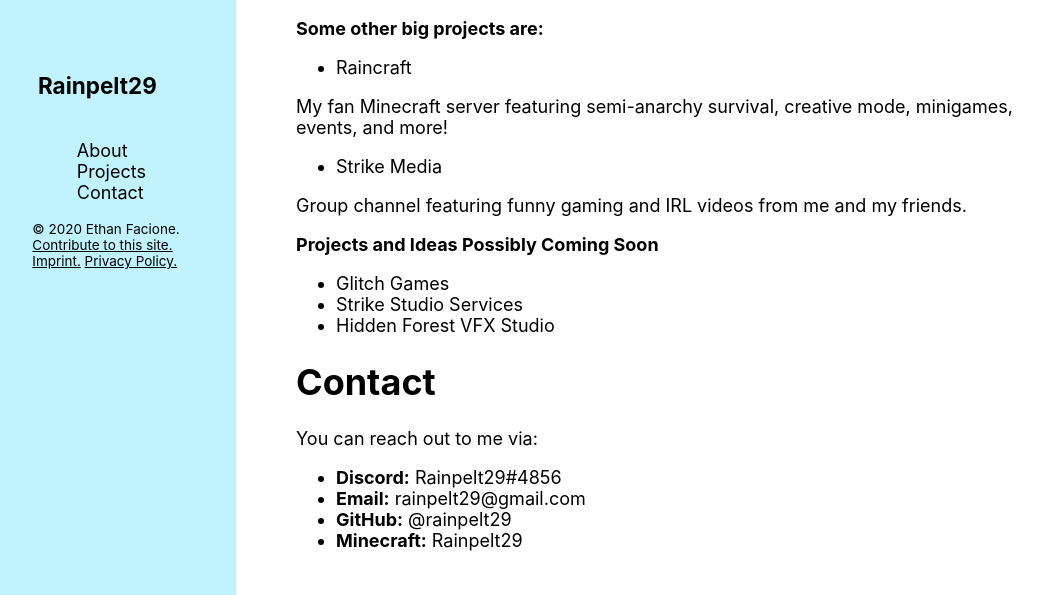
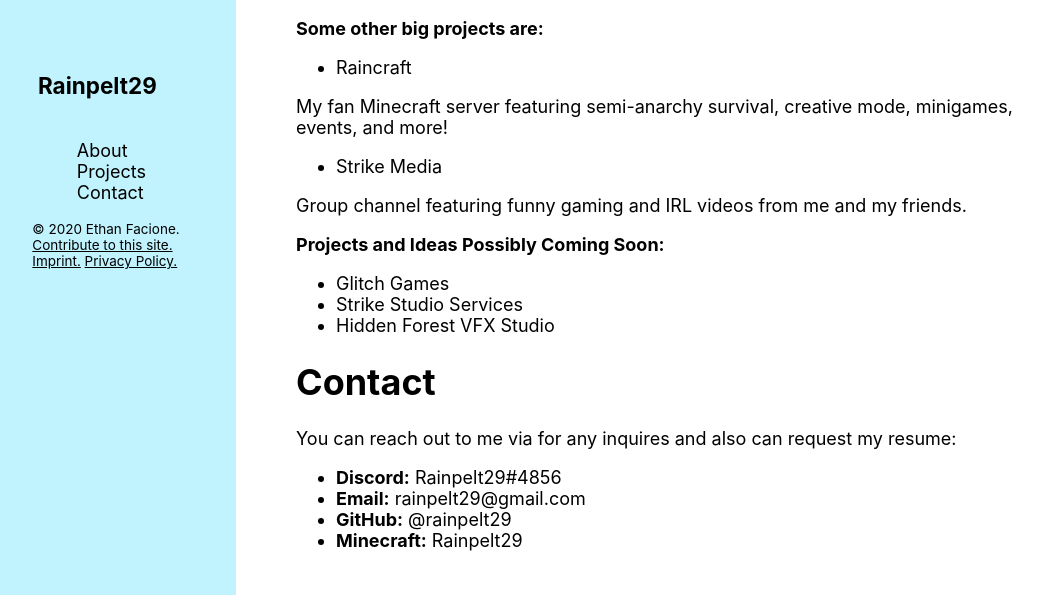
Before and after one commit to Rainpelt29/rainpelt29site, a Jekyll site: the page built from index.md, in a window 1280 px wide and 900 px high, scrolled down 637 px, cut to the strip 305-900 px from the top of the window. Shown: the whole strip, without its empty margins (34-1077 px from the left). Built offline with Jekyll 4.4.1, drawn with Linux system fonts in a browser that asks for light colours; some web fonts are replaced.

Commit message:
Update index.md

```diff
--- a/index.md
+++ b/index.md
@@ -29,13 +29,13 @@
 
 Group channel featuring funny gaming and IRL videos from me and my friends.
 
-**Projects and Ideas Possibly Coming Soon**
+**Projects and Ideas Possibly Coming Soon:**
 - Glitch Games
 - Strike Studio Services
 - Hidden Forest VFX Studio
 
 # Contact
-You can reach out to me via:
+You can reach out to me via for any inquires and also can request my resume:
 - **Discord:** Rainpelt29#4856
 - **Email:** [rainpelt29@gmail.com](mailto:rainpelt29@gmail.com)
 - **GitHub:** [@rainpelt29](https://github.com/rainpelt29)
```
